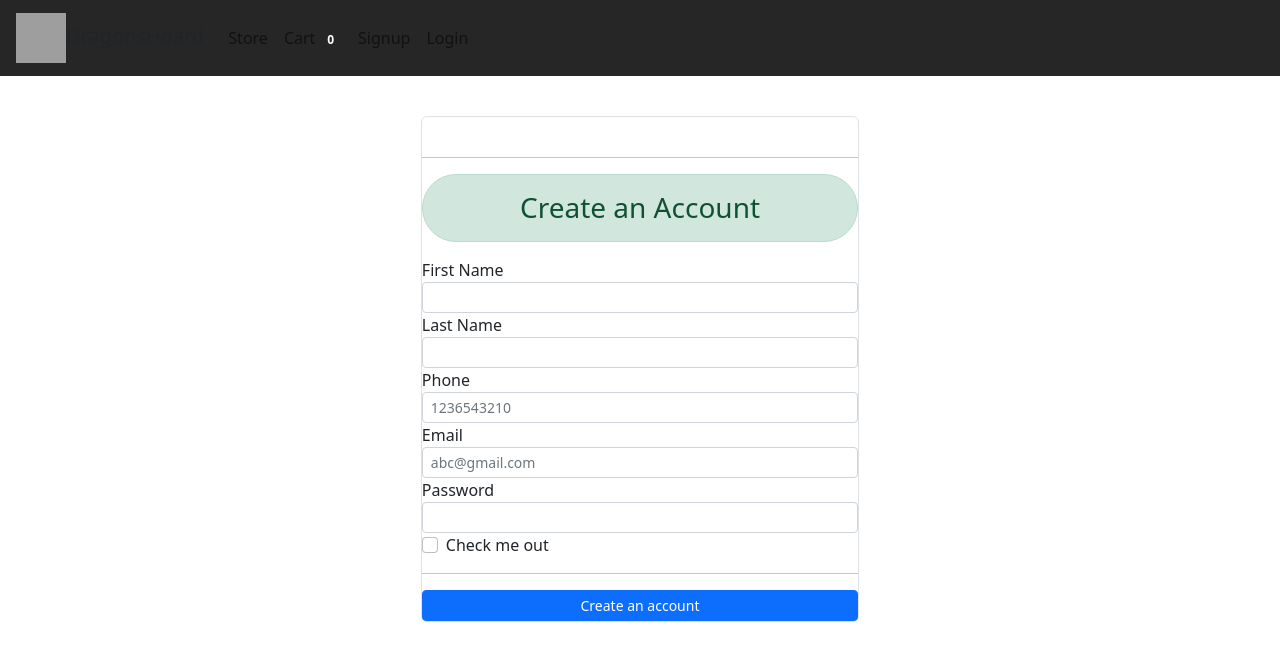
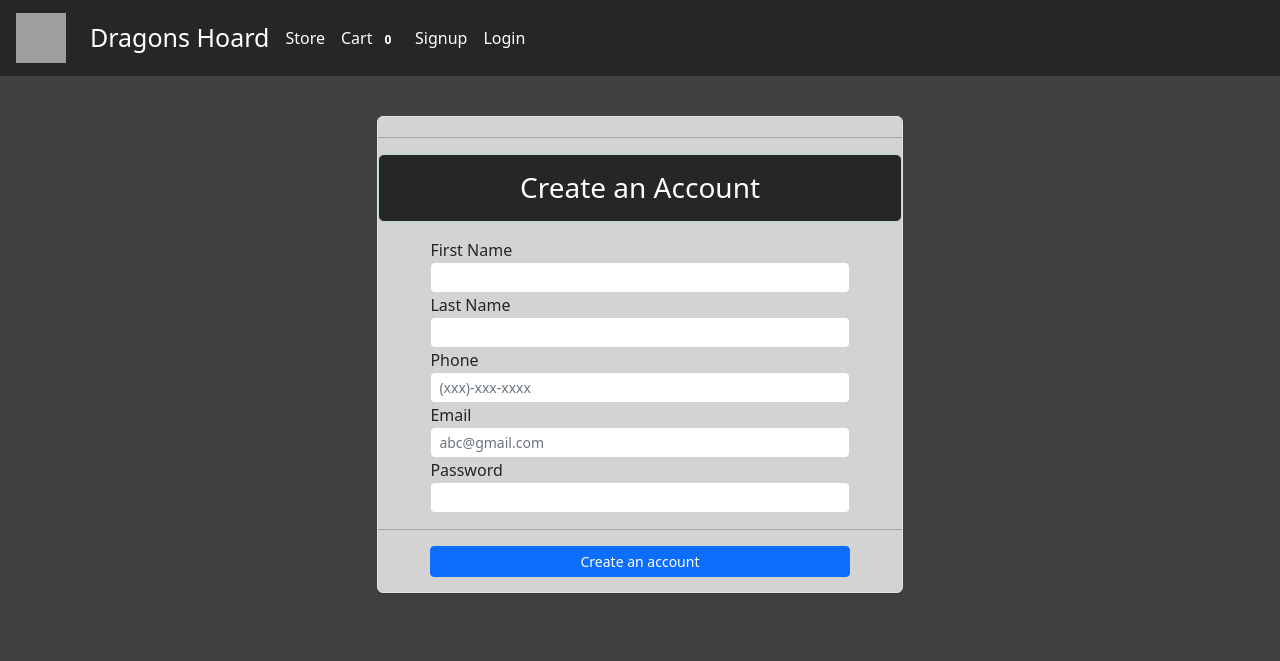
Before and after one commit to IMNOTACROOK22/Semester-Project, a Django app: page /signup in a window 1280 px wide. Shown: the top 661 px of the page. Run offline with Django 4.2, Linux system fonts and the light colour scheme; some libraries are stand-ins or nearby versions; grey boxes are pictures that could not be loaded.

Commit message:
more graphical changes

```diff
--- a/semesterproject/store/templates/base.html
+++ b/semesterproject/store/templates/base.html
@@ -9,7 +9,7 @@
   <!-- Bootstrap CSS -->
   <link rel="stylesheet" href="https://cdn.jsdelivr.net/npm/bootstrap@5.2.2/dist/css/bootstrap.min.css">
 
-  <title>DragonsHoard</title>
+  <title style="color:white;">DragonsHoard</title>
 
   <style>
     nav{
@@ -19,7 +19,7 @@
 .display-8{
   font-weight: 200;
   font-size: 30px;
-  font-colour: $teal-200;
+
 }
   </style>
 </head>
@@ -51,7 +51,7 @@
 
 
 
-<body>
+<body style="background-color:#404040 ;" >
   <!-- navbar -->
 
 <nav class="one-edge-shadow
@@ -62,7 +62,7 @@
     <a class="navbar-brand ms-3 text-dark " href="/">
     <link rel="stylesheet" href="https://use.fontawesome.com/releases/v5.7.0/css/all.css" integrity="sha384-lZN37f5QGtY3VHgisS14W3ExzMWZxybE1SJSEsQp9S+oqd12jhcu+A56Ebc1zFSJ" crossorigin="anonymous">
 
-    <img src="https://encrypted-tbn0.gstatic.com/images?q=tbn:ANd9GcRP9JXx072mwCfsNhjYo_qz6oSgT_tAtl91Fw&usqp=CAU" style="width:50px;height:50px">DragonsHoard</a>
+    <img src="https://encrypted-tbn0.gstatic.com/images?q=tbn:ANd9GcRP9JXx072mwCfsNhjYo_qz6oSgT_tAtl91Fw&usqp=CAU" style="width:50px;height:50px"></a>
     <button class="navbar-toggler" type="button" data-toggle="collapse" data-target="#navbarSupportedContent"
       aria-controls="navbarSupportedContent" aria-expanded="false" aria-label="Toggle navigation">
       <span class="navbar-toggler-icon"></span>
@@ -72,8 +72,15 @@
     <div class="collapse navbar-collapse" id="navbarSupportedContent">
       <ul class="navbar-nav mr-auto">
         <li class="nav-item active">
-          <a class="nav-link" href="/store">Store <span class="sr-only">(current)</span></a>
+          <a class="nav-link" href="/store" style="font-size:25px;color:white;">Dragons Hoard <span class="sr-only">(current)</span></a>
         </li>
+
+          </ul>
+
+      <ul class="navbar-nav mr-auto">
+         <li class="nav-item active">
+          <a class="nav-link" href="/store" style="color:white;">Store <span class="sr-only">(current)</span></a>
+         </li>
 
           </ul>
 
@@ -83,7 +90,7 @@
       <ul class=" navbar-nav my-2 my-lg-0">
 
         <li class="nav-item active">
-          <a class="nav-link" href="/cart">Cart
+          <a class="nav-link" href="/cart" style="color:white;">Cart
             <span class="badge badge-secondary">{{request.session.cart.keys|length}}</span>
             <span class="sr-only">(current)</span></a>
         </li>
@@ -91,18 +98,18 @@
         {% if request.session.customer %}
 
         <li class="nav-item active ">
-          <a class="nav-link" href="/orders">Orders<span class="sr-only">(current)</span></a>
+          <a class="nav-link" href="/orders" style="color:white;">Orders<span class="sr-only">(current)</span></a>
         </li>
         <li class="nav-item active ">
-          <a class="nav-link" href="/logout">Logout<span class="sr-only">(current)</span></a>
+          <a class="nav-link" href="/logout" style="color:white;">Logout<span class="sr-only">(current)</span></a>
         </li>
         {% else %}
 
         <li class="nav-item active">
-          <a class="nav-link" href="/signup">Signup<span class="sr-only">(current)</span></a>
+          <a class="nav-link" href="/signup" style="color:white;">Signup<span class="sr-only">(current)</span></a>
         </li>
         <li class="nav-item active">
-          <a class="nav-link" href="/login">Login<span class="sr-only">(current)</span></a>
+          <a class="nav-link" href="/login" style="color:white;">Login<span class="sr-only">(current)</span></a>
         </li>
         {% endif %}
 
--- a/semesterproject/store/templates/search.html
+++ b/semesterproject/store/templates/search.html
@@ -27,7 +27,7 @@
 		<div id='products' class="col-lg-9 mx-auto">
 			<div class="row mx-auto">
 				{% for product in products %}
-				<div class="card mx-auto mb-3" id={{product.id}} style="width: 18rem;">
+				<div style="background-color:lightgrey;" class="card mx-auto mb-3" id={{product.id}} style="width: 18rem;">
 					<img class="card-img-top" src="{{product.image.url}}" alt="Card image cap">
 					<div class="card-body">
 						<p class="card-title">{{product.name}}</p>
--- a/semesterproject/store/templates/signup.html
+++ b/semesterproject/store/templates/signup.html
@@ -8,12 +8,12 @@
     <div class="p-3 m-3">
 
 
-        <div class="col-lg-5 rounded mx-auto border pt-4">
+        <div style="background-color:lightgrey; width: 50%;" class="col-lg-5 rounded mx-auto border pt-1">
             <div class="text-center col">
             <!-- <hr> -->
             <hr>
             </div>
-            <h3 class="alert alert-success rounded-pill" style="text-align:center">Create an Account</h3>
+            <h3 class="alert alert-success" style="text-align:center;background-color:rgb(38, 38, 38);color:white;">Create an Account</h3>
             <form action="/signup" method="POST">
 
                 {% csrf_token %}
@@ -24,7 +24,7 @@
                 </div>
                 {% endif %}
                 <!-- firstname -->
-                <div class="form-group">
+                <div style="width: 80%;margin-left: 10%;" class="form-group">
                     <label for="">First Name</label>
                     <input type="text" name="firstname"
                      id="" value="{{values.first_name}}" class="form-control form-control-sm"
@@ -32,7 +32,7 @@
                 </div>
 
                 <!-- last name -->
-                <div class="form-group">
+                <div style="width: 80%;margin-left: 10%;" class="form-group">
                     <label for="">Last Name</label>
                     <input type="text" name="lastname"
                     id="" value="{{values.last_name}}" class="form-control form-control-sm"
@@ -40,16 +40,16 @@
                 </div>
 
                 <!-- phone -->
-                <div class="form-group">
+                <div style="width: 80%;margin-left: 10%;" class="form-group">
                     <label for="">Phone</label>
                     <input type="text" name="phone"
                     id="" class="form-control form-control-sm"
                     value="{{values.phone}}"
-                    placeholder="1236543210"
+                    placeholder="(xxx)-xxx-xxxx"
                     >
                 </div>
                 <!-- email -->
-                <div class="form-group">
+                <div style="width: 80%;margin-left: 10%;" class="form-group">
                     <label for="">Email</label>
                     <input required type="email" name="email" id=""
                     value="{{values.email}}"
@@ -58,7 +58,7 @@
 
 
                 <!-- password -->
-                <div class="form-group">
+                <div style="width: 80%;margin-left: 10%;" class="form-group">
                     <label for="">Password</label>
                     <input type="password"
                     name="password"
@@ -66,13 +66,13 @@
                      class="form-control form-control-sm">
                 </div>
 
-                <!--Checkme button-->
+                <!--Checkme button
                 <div class="mb-3 form-check">
                     <input type="checkbox" class="form-check-input" id="exampleCheck1">
                     <label class="form-check-label d-grid gap-2" for="exampleCheck1">Check me out</label>
-                </div>
+                </div>-->
                 <hr>
-                <button type="submit" class="btn btn-sm btn-primary col-lg-12">Create an account</button>
+                <button style="margin-bottom: 15px;width: 80%;margin-left: 10%;" type="submit" class="btn btn-sm btn-primary col-lg-12">Create an account</button>
             </form>
         </div>
     </div>
```
Also changed, not shown: semesterproject/store/templates/index.html (+11 -11 lines), semesterproject/db.sqlite3.
